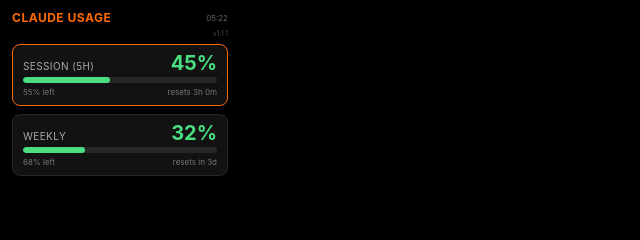
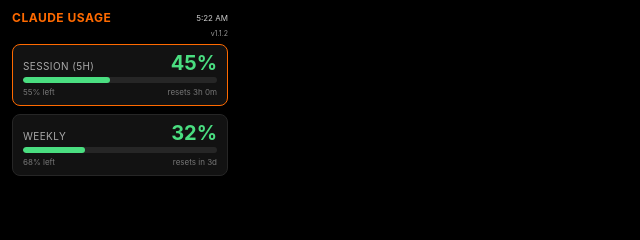
Before and after one commit to dbclunie/claude-usage-r1, a browser extension: page index.html in a window 1280 px wide. Shown: the top 240 px of the page, 0-640 px from the left. Drawn offline with Linux system fonts and the light colour scheme; no server answers.

Commit message:
v1.1.2: brighter header time/version, 12h AM/PM time format
- .header .updated: #666 -> #ccc
- .version-tag: #444 -> #999
- New formatTime12h() helper replaces manual 24h padStart formatting

```diff
--- a/index.html
+++ b/index.html
@@ -47,12 +47,12 @@
   }
   .header .updated {
     font-size: 8px;
-    color: #666;
+    color: #ccc;
   }
 
   .version-tag {
     font-size: 7px;
-    color: #444;
+    color: #999;
     text-align: right;
     margin-top: -4px;
     margin-bottom: 6px;
@@ -248,7 +248,7 @@
    VERSION: bump on every change. Keep <title>, #versionTag,
    APP_VERSION below, and CHANGELOG.md all in sync. */
 
-const APP_VERSION = '1.1.1';
+const APP_VERSION = '1.1.2';
 
 /* ===========================================================
 
@@ -424,8 +424,7 @@
   document.getElementById('weeklyReset').textContent = 'resets in ' + state.weeklyResetDays + 'd';
 
   const now = new Date();
-  document.getElementById('updatedAt').textContent =
-    now.getHours().toString().padStart(2, '0') + ':' + now.getMinutes().toString().padStart(2, '0');
+  document.getElementById('updatedAt').textContent = formatTime12h(now);
 
   // highlight focused metric card
   document.getElementById('metric-session').classList.toggle('selected', usageFocusIndex === 0);
@@ -456,6 +455,15 @@
   const m = mins % 60;
   if (h > 0) return h + 'h ' + m + 'm';
   return m + 'm';
+}
+
+function formatTime12h(date) {
+  let h = date.getHours();
+  const m = date.getMinutes().toString().padStart(2, '0');
+  const ampm = h >= 12 ? 'PM' : 'AM';
+  h = h % 12;
+  if (h === 0) h = 12; // midnight/noon show as 12, not 0
+  return h + ':' + m + ' ' + ampm;
 }
 
 // ---------- Hardware input: scroll wheel + PTT (sideClick) ----------
```
Also changed, not shown: CHANGELOG.md, screenshot-timecheck.png (added).
